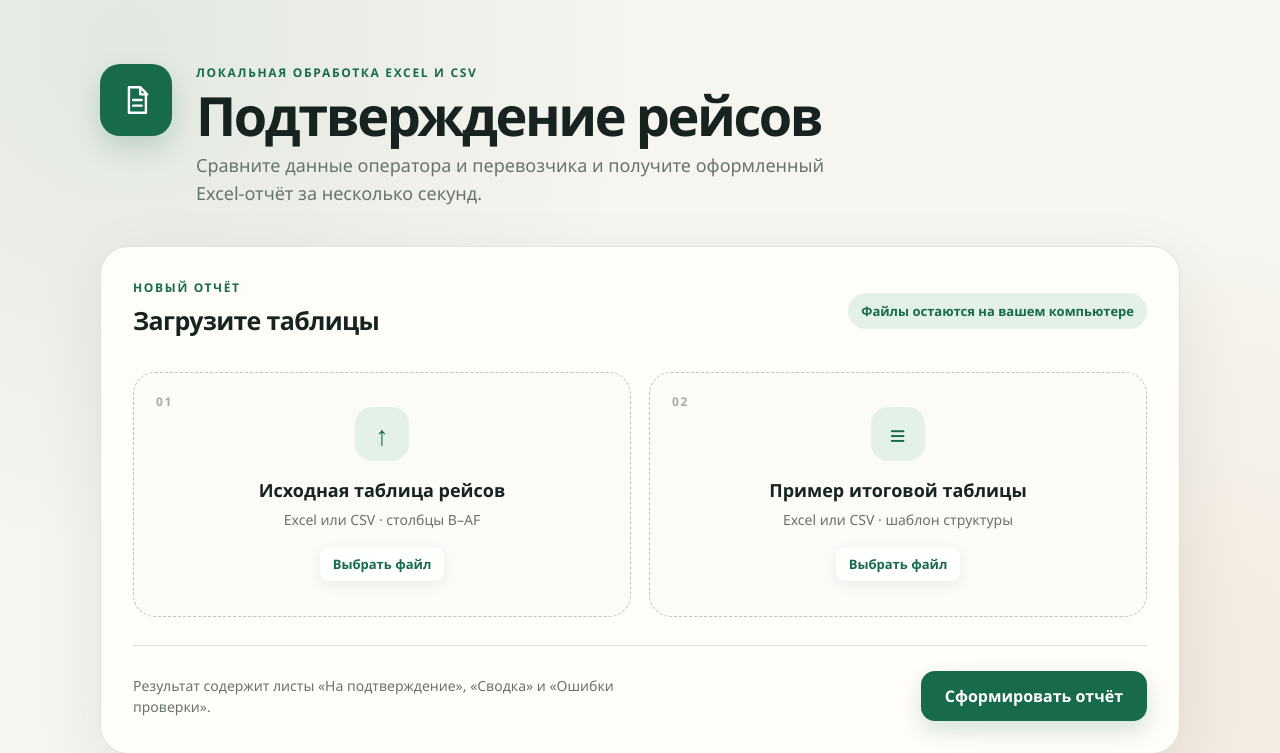
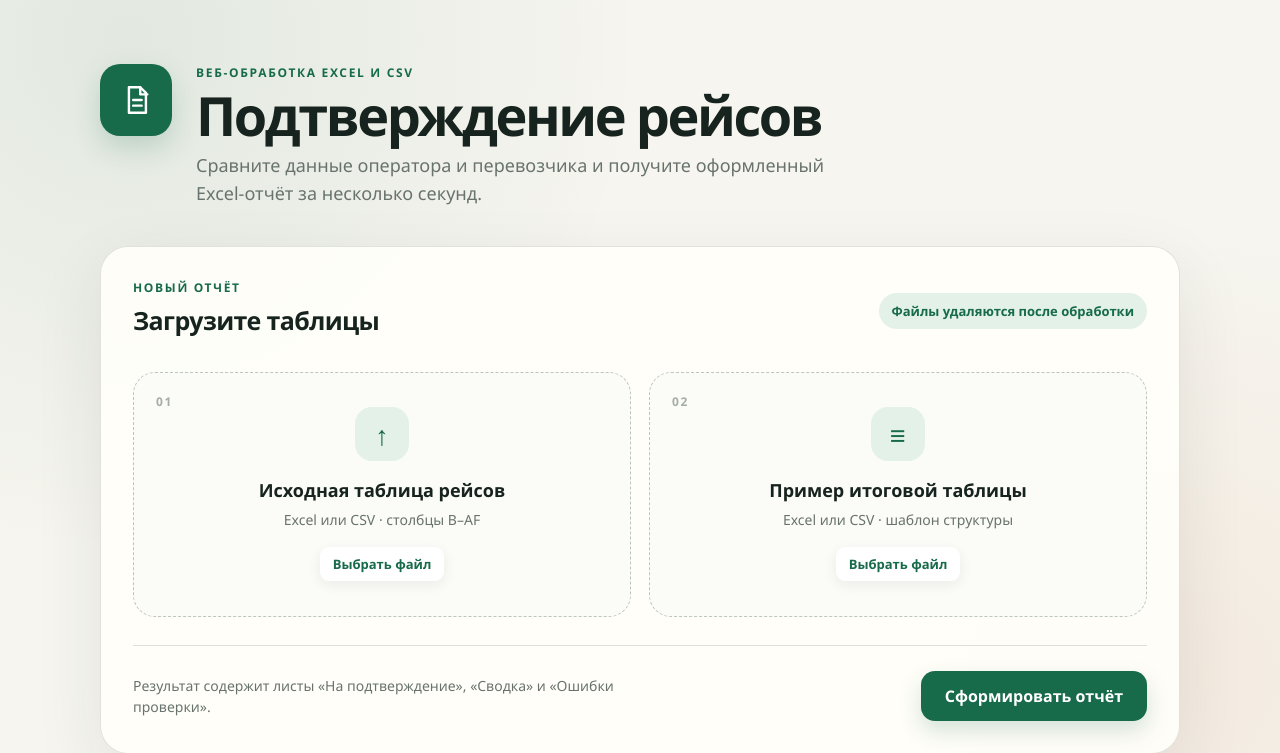
Before and after one commit to 5323894n-spec/original, a Flask app: page / in a window 1280 px wide. Shown: the top 753 px of the page. Run offline with Flask 3, Linux system fonts and the light colour scheme.

Commit message:
Clarify public file processing behavior

```diff
--- a/templates/index.html
+++ b/templates/index.html
@@ -16,7 +16,7 @@
         </svg>
       </div>
       <div>
-        <p class="eyebrow">Локальная обработка Excel и CSV</p>
+        <p class="eyebrow">Веб-обработка Excel и CSV</p>
         <h1>Подтверждение рейсов</h1>
         <p class="lead">
           Сравните данные оператора и перевозчика и получите оформленный
@@ -76,7 +76,7 @@
           <p class="step">Новый отчёт</p>
           <h2>Загрузите таблицы</h2>
         </div>
-        <span class="privacy">Файлы остаются на вашем компьютере</span>
+        <span class="privacy">Файлы удаляются после обработки</span>
       </div>
 
       <form action="{{ url_for('process') }}" method="post" enctype="multipart/form-data" id="report-form">
```
Also changed, not shown: README.md.
